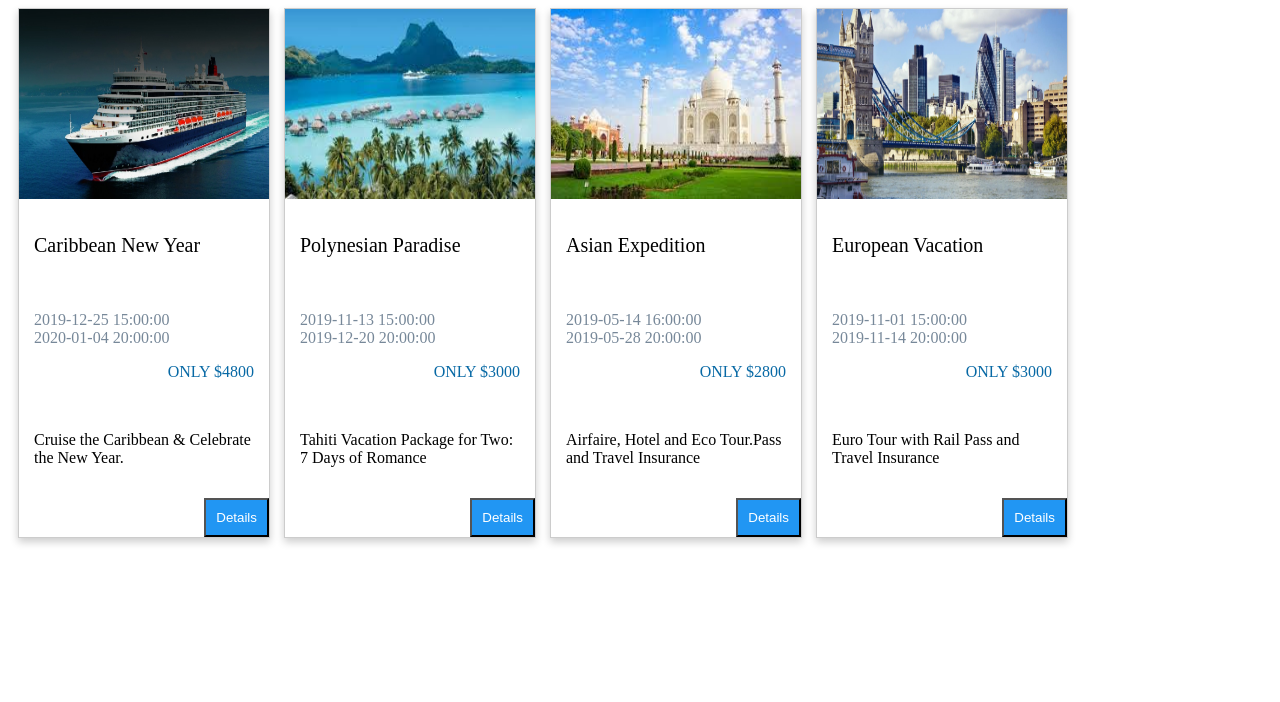
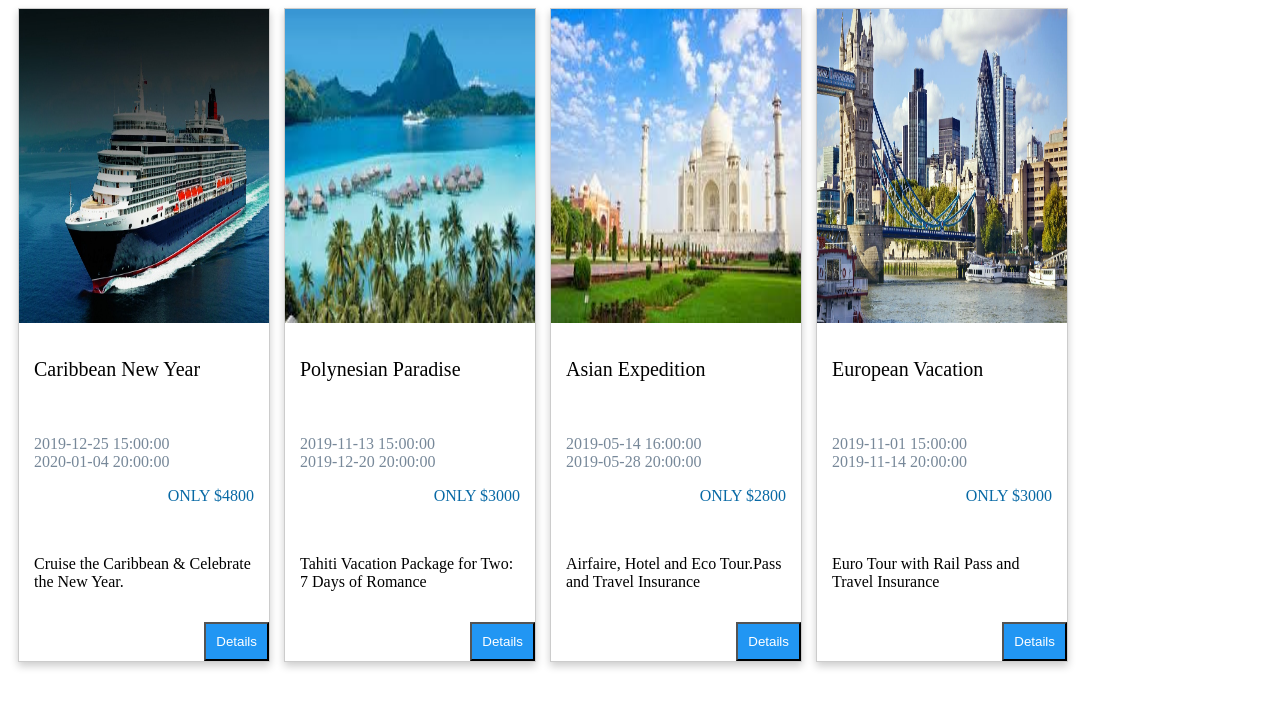
Before and after one commit to Ellen201906/TravelExperts2, a PHP site: page /my/packages.php in a window 1280 px wide. Shown: the top 702 px of the page. Run offline with PHP 8.4, Linux system fonts and the light colour scheme; data comes from the database, SQL or seed files in the repository; data that the repository does not hold is empty.

Commit message:
Update packages.css

```diff
--- a/packages.css
+++ b/packages.css
@@ -19,8 +19,8 @@ div.card {
   }
 
   div.card img {
-    width: 250px;
-    height: 190px;
+    width: 100%;
+    height: 40%;
   }
 
   div.text {
```
